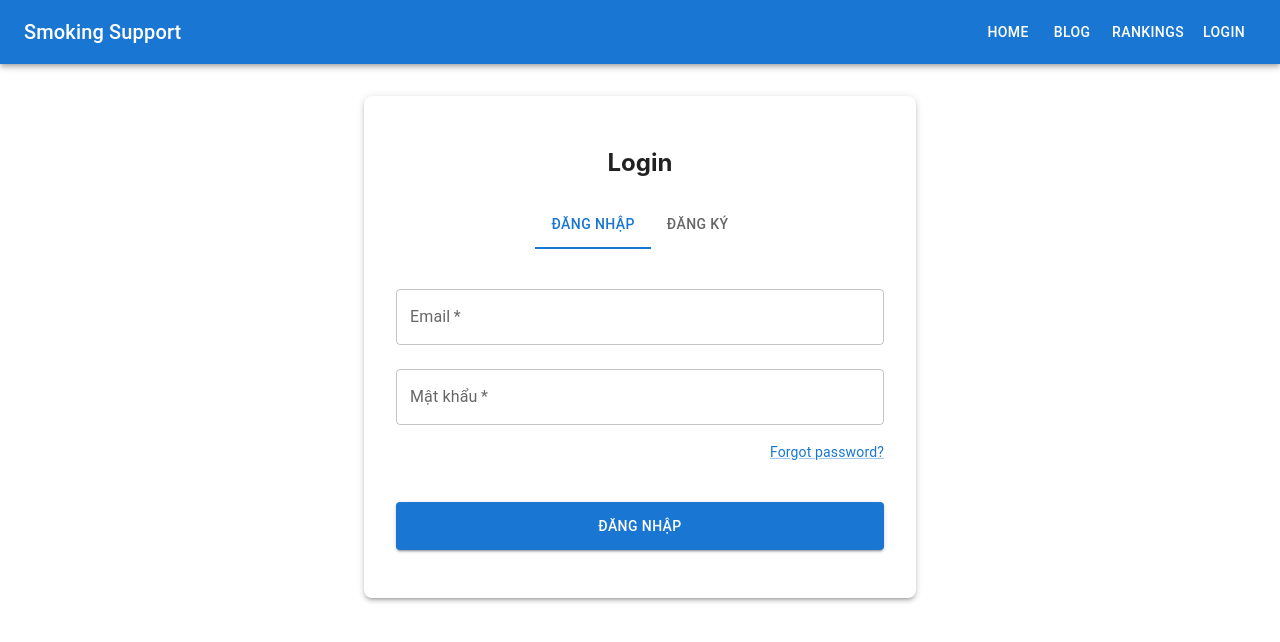
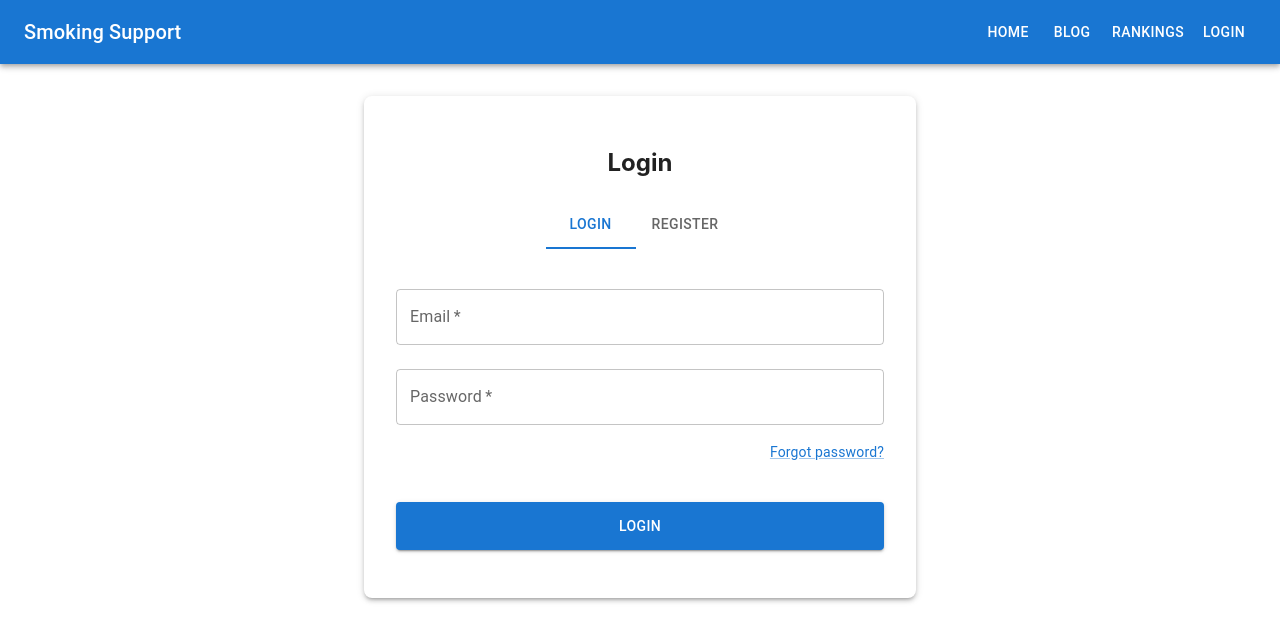
Before and after one commit to locphamxuan/SmokingSupportSystem, a React (Create React App) app in the folder client/: page /login in a window 1280 px wide. Shown: the top 642 px of the page. Built offline with nearby package versions, Linux system fonts and the light colour scheme.

Commit message:
Fix LoginPage

```diff
--- a/client/src/pages/LoginPage.js
+++ b/client/src/pages/LoginPage.js
@@ -167,8 +167,8 @@ const LoginPage = () => {
           </Box>
 
           <Tabs value={activeTab} onChange={handleTabChange} centered sx={{ mb: 3 }}>
-            <Tab label="Đăng nhập" />
-            <Tab label="Đăng ký" />
+            <Tab label="Login" />
+            <Tab label="Register" />
           </Tabs>
 
           {error && (
@@ -197,7 +197,7 @@ const LoginPage = () => {
                 margin="normal"
                 required
                 fullWidth
-                label="Mật khẩu"
+                label="Password"
                 name="password"
                 type="password"
                 value={loginData.password}
@@ -218,17 +218,19 @@ const LoginPage = () => {
                 disabled={loading}
                 sx={{ mt: 3, mb: 2, py: 1.5 }}
               >
-                {loading ? <CircularProgress size={24} /> : 'Đăng nhập'}
+                {loading ? <CircularProgress size={24} /> : 'Login'}
               </Button>
             </Box>
           ) : (
+
+
             // Register Form
             <Box component="form" onSubmit={handleRegisterSubmit} sx={{ mt: 3 }}>
               <TextField
                 margin="normal"
                 required
                 fullWidth
-                label="Tên người dùng"
+                label="Username"
                 name="username"
                 value={registerData.username}
                 onChange={handleRegisterInputChange}
@@ -240,7 +242,7 @@ const LoginPage = () => {
                 margin="normal"
                 required
                 fullWidth
-                label="Số điện thoại"
+                label="phone"
                 name="phoneNumber"
                 value={registerData.phoneNumber}
                 onChange={handleRegisterInputChange}
@@ -252,7 +254,7 @@ const LoginPage = () => {
                 margin="normal"
                 required
                 fullWidth
-                label="Địa chỉ"
+                label="Address"
                 name="address"
                 value={registerData.address}
                 onChange={handleRegisterInputChange}
@@ -277,7 +279,7 @@ const LoginPage = () => {
                 margin="normal"
                 required
                 fullWidth
-                label="Mật khẩu"
+                label="Password"
                 name="password"
                 type="password"
                 value={registerData.password}
@@ -290,7 +292,7 @@ const LoginPage = () => {
                 margin="normal"
                 required
                 fullWidth
-                label="Xác nhận mật khẩu"
+                label="Confirm password"
                 name="confirmPassword"
                 type="password"
                 value={registerData.confirmPassword}
@@ -306,7 +308,7 @@ const LoginPage = () => {
                 disabled={loading}
                 sx={{ mt: 3, mb: 2, py: 1.5 }}
               >
-                {loading ? <CircularProgress size={24} /> : 'Đăng ký'}
+                {loading ? <CircularProgress size={24} /> : 'Register'}
               </Button>
             </Box>
           )}
```
